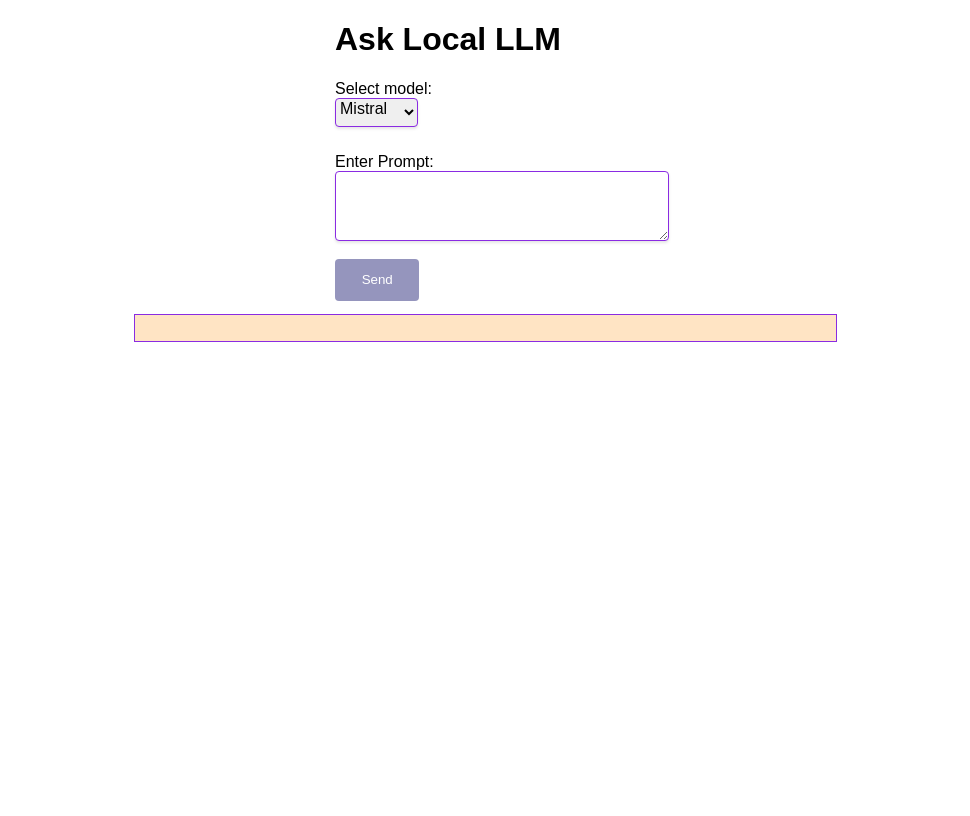
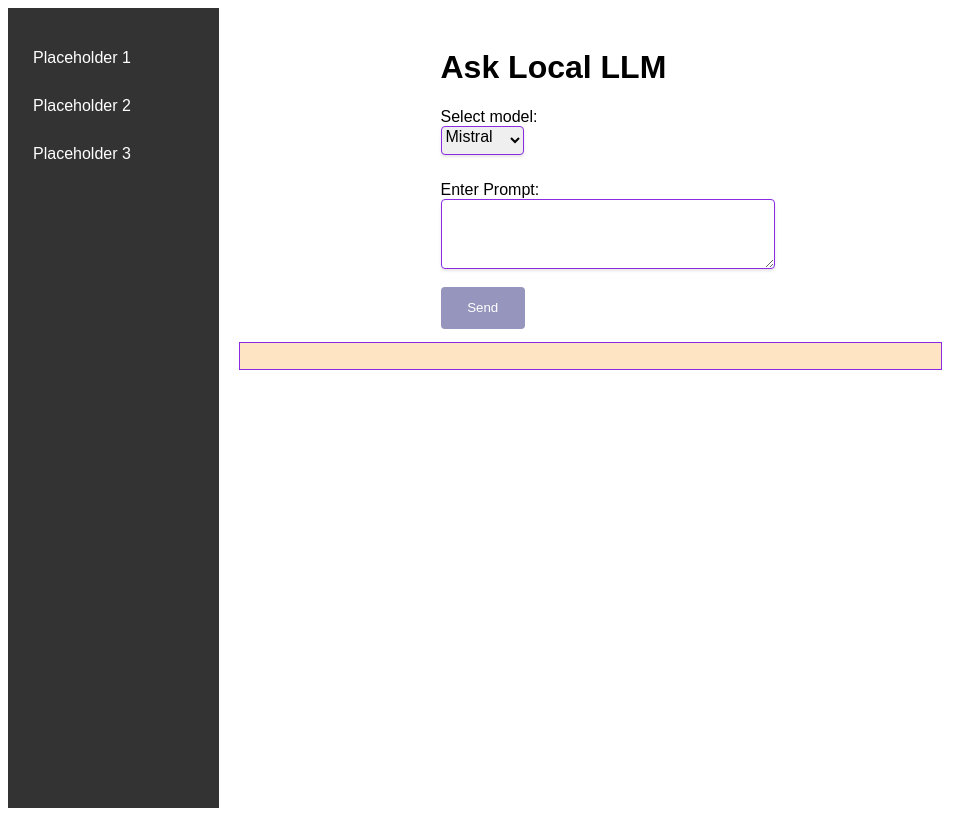
Before and after one commit to KazChe/ollama-electron, an Electron app: page index.html in a window 970 px wide. Drawn offline with Linux system fonts and the light colour scheme.

Commit message:
left nav placeholder

```diff
--- a/index.html
+++ b/index.html
@@ -2,10 +2,22 @@
 <html lang="en">
   <head>
     <meta charset="UTF-8" />
-    <title>ask local llm</title>
+    <title>Ask Local LLM</title>
     <link rel="stylesheet" href="styles.css">
   </head>
   <body>
+    <div class="container">
+      <!-- Left Side Navigation Bar -->
+      <nav class="sidebar">
+        <ul>
+          <li><a href="#">Placeholder 1</a></li>
+          <li><a href="#">Placeholder 2</a></li>
+          <li><a href="#">Placeholder 3</a></li>
+        </ul>
+      </nav>
+
+      <!-- Main Content Area -->
+      <div class="main-content">
         <form id="form">
           <h1>Ask Local LLM</h1>
           <label for="modelName">Select model:</label>
@@ -21,6 +33,8 @@
           <div id="spinner" class="spinner"></div>
         </form>
         <pre id="response"></pre>
+      </div>
+    </div>
     <script src="renderer.js"></script>
   </body>
 </html>
--- a/styles.css
+++ b/styles.css
@@ -62,3 +62,60 @@ body {
     background-color: bisque;
     border: 1px solid blueviolet;
   }
+
+/* left navigation stuff */
+  .container {
+    display: flex;
+    height: 100vh;
+    width: 100%;
+}
+
+.sidebar {
+    width: 200px;
+    background-color: #333;
+    color: white;
+    padding: 15px;
+}
+
+.sidebar ul {
+    list-style-type: none;
+    padding: 0;
+}
+
+.sidebar ul li {
+    margin-bottom: 10px;
+}
+
+.sidebar ul li a {
+    color: white;
+    text-decoration: none;
+    display: block;
+    padding: 10px;
+    border-radius: 4px;
+    transition: background-color 0.3s;
+}
+
+.sidebar ul li a:hover {
+    background-color: #575757;
+}
+
+.main-content {
+    flex-grow: 1;
+    padding: 20px;
+}
+
+.spinner {
+    display: none;
+    width: 30px;
+    height: 30px;
+    border: 4px solid rgba(150, 150, 189, 0.3);
+    border-top: 4px solid #9595bd;
+    border-radius: 50%;
+    animation: spin 1s linear infinite;
+    margin-top: 1em;
+}
+
+@keyframes spin {
+    0% { transform: rotate(0deg); }
+    100% { transform: rotate(360deg); }
+}
```
Lines whose indentation alone changed are shown as unchanged.
